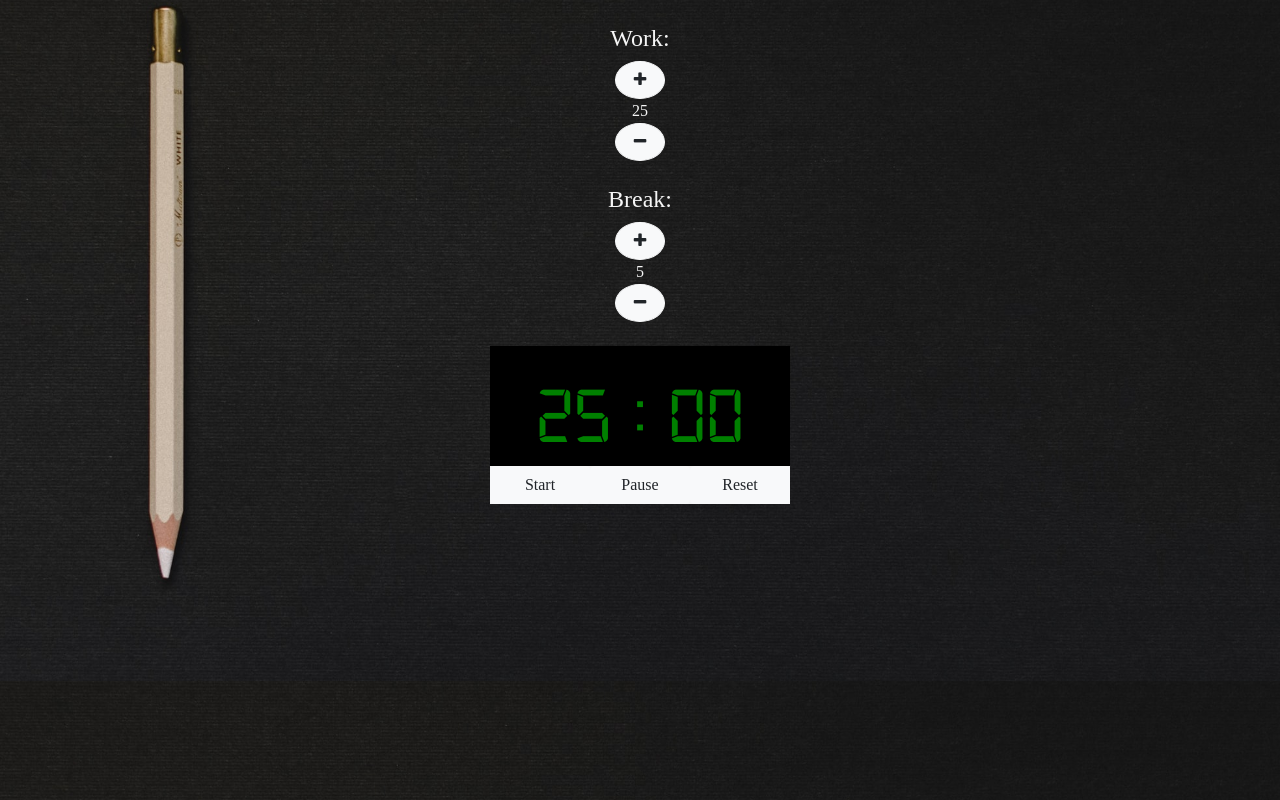
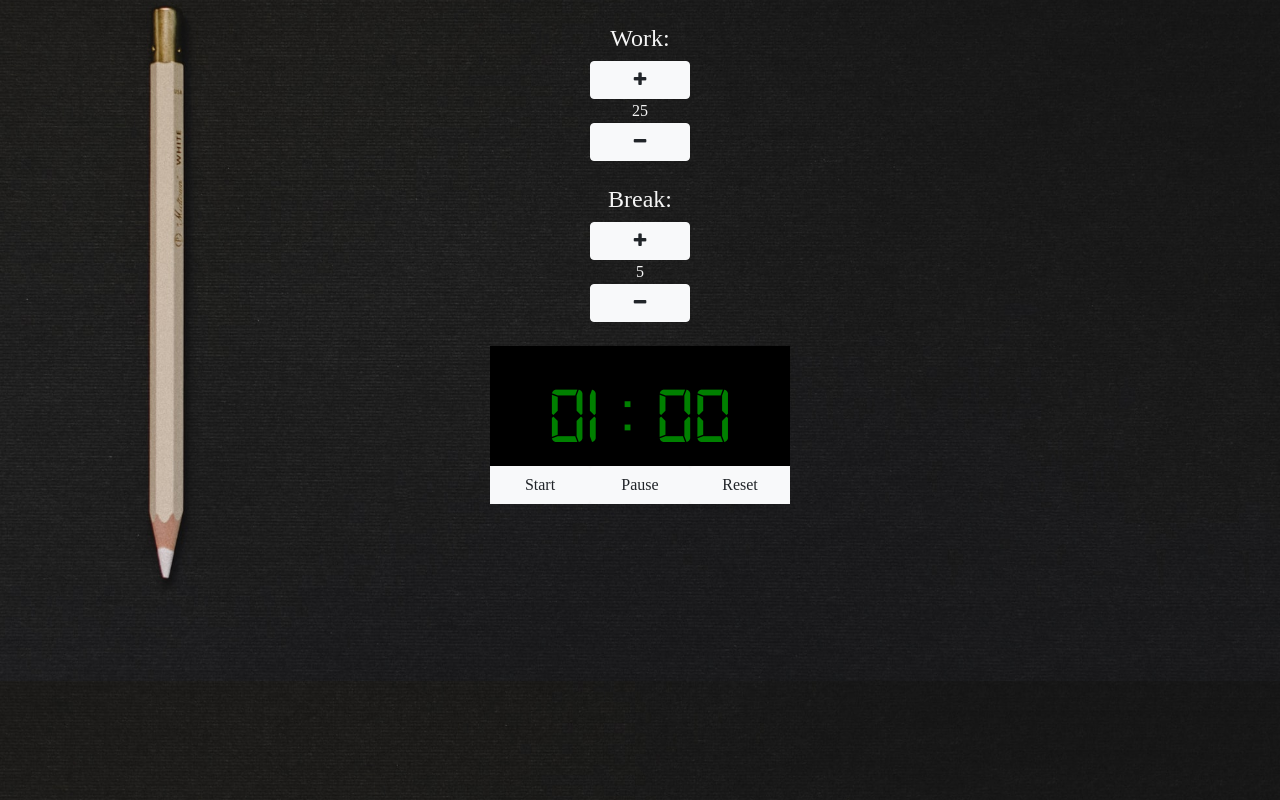
Before and after one commit to matteocuoco/labs, a React app: page / in a window 1280 px wide. Built offline with nearby package versions, Linux system fonts and the light colour scheme; a web font is replaced by a local one.

Commit message:
Final release

```diff
--- a/src/components/App/index.js
+++ b/src/components/App/index.js
@@ -9,8 +9,8 @@ export class App extends Component {
         this.state = {
             currentTime: 25,
             currentPause: 5,
-            totalTime: 25*60,
-            totalPause: 5*60,
+            totalTime: 1*60,
+            totalPause: 1*60,
             timerState: '',
             pauseBtn: 'Pause',
             intervalState: '',
@@ -81,6 +81,7 @@ export class App extends Component {
                             totalTime: this.state.totalTime - 1
                         });
                     } else if (this.state.totalTime <=0 && this.state.totalPause > 30) {
+                        this.audioBeep.play();
                         this.setState({
                             colorTimer: {color: 'green'},
                             totalPause: this.state.totalPause - 1
@@ -120,9 +121,13 @@ export class App extends Component {
     clearTimer() {
         clearInterval(this.state.intervalState);
         this.setState({
+            currentTime: 25,
+            currentPause: 5,
+            totalTime: 25*60,
+            totalPause: 5*60,
             timerState: '',
-            totalTime: this.state.currentTime * 60,
             pauseBtn: 'Pause',
+            intervalState: '',
             colorTimer: {color: 'green'}
         });
     }
@@ -133,15 +138,15 @@ export class App extends Component {
         let time = (this.state.totalTime > 0) ? this.state.totalTime : this.state.totalPause;
 
         //Message
-        /*
+        var message = '';
         if (this.state.timerState === 'running') {
             if (this.state.totalTime > 0) {
-                var message = 'Work hard!'
+                message = 'Work hard!';
             } else {
-                var message = 'Play hard!'
+                message = 'Play hard!';
             }
-        }
-        */
+        };
+
         let minutes = Math.floor(time / 60);
         let seconds = time - minutes*60;
 
@@ -155,20 +160,28 @@ export class App extends Component {
         return (
             <div>
                 <LengthControl
+                    label="session-label"
                     title='Work:'
+                    btnUp='session-increment'
+                    btnDown='session-decrement'
+                    typeLength='session-length'
                     incrementTime={this.incrementTime}
                     decrementTime={this.decrementTime}
                     currentTime={this.state.currentTime}
                 />
                 <LengthControl
+                    label="break-label"
                     title='Break:'
+                    btnUp='break-increment'
+                    btnDown='break-decrement'
+                    typeLength='break-length'
                     incrementTime={this.incrementPause}
                     decrementTime={this.decrementPause}
                     currentTime={this.state.currentPause}
                 />
                 <TimerControl
                     colorTimer={this.state.colorTimer}
-                    //title={message}
+                    message={message}
                     startTimer={this.startTimer}
                     pauseTimer={this.pauseTimer}
                     clearTimer={this.clearTimer}
@@ -176,6 +189,10 @@ export class App extends Component {
                     timerMin={timerMin}
                     timerSec={timerSec}
                 />
+                <audio id="beep" preload="auto"
+                    src="https://goo.gl/65cBl1"
+                    ref={(audio) => { this.audioBeep = audio; }}
+                />
             </div>
         )
     }
--- a/src/components/LengthControl/index.js
+++ b/src/components/LengthControl/index.js
@@ -4,17 +4,19 @@ export class LengthControl extends Component {
     render() {
         return (
             <div id="length-control">
-                <h1 id="length-title">{this.props.title}</h1>
+                <h1 id={this.props.label}>{this.props.title}</h1>
                 <div id="length-btn">
-                    <button id="btn-up"
+                    <button
+                        id={this.props.btnUp}
                         onClick={this.props.incrementTime}
                         className="btn btn-light">
                         <i className="fa fa-plus"></i>
                     </button>
-                    <div id="btn-value">
+                    <div id={this.props.typeLength}>
                         {this.props.currentTime}
                     </div>
-                    <button id="btn-down"
+                    <button
+                        id={this.props.btnDown}
                         onClick={this.props.decrementTime}
                         className="btn btn-light">
                         <i className="fa fa-minus"></i>
--- a/src/components/TimerControl/index.js
+++ b/src/components/TimerControl/index.js
@@ -3,10 +3,11 @@ import React, { Component } from 'react'
 export class TimerControl extends Component {
     render() {
         return (
+            <div>
                 <div id="timer-control">
-                <div id="timer" style={this.props.colorTimer}>{this.props.timerMin} : {this.props.timerSec}</div>
+                    <div id='time-left' style={this.props.colorTimer}>{this.props.timerMin} : {this.props.timerSec}</div>
                     <button
-                    id='btn-start'
+                        id='start_stop'
                         onClick={this.props.startTimer}
                         className="btn btn-light"
                     >
@@ -20,13 +21,15 @@ export class TimerControl extends Component {
                         {this.props.pauseBtn}
                     </button>
                     <button
-                    id='btn-clear'
+                        id='reset'
                         onClick={this.props.clearTimer}
                         className="btn btn-light"
                     >
                         Reset
                     </button>
                 </div>
+                <div id='timer-label'>{this.props.message}</div>
+            </div>
         )
     }
 }
--- a/src/style.css
+++ b/src/style.css
@@ -31,7 +31,7 @@ body {
     width: 100px;
 }
 
-#timer {
+#time-left {
     margin: auto;
     font-size: 5em;
     background-color: black;
```
Also changed, not shown: 1 other file. Lines whose indentation alone changed are shown as unchanged.
